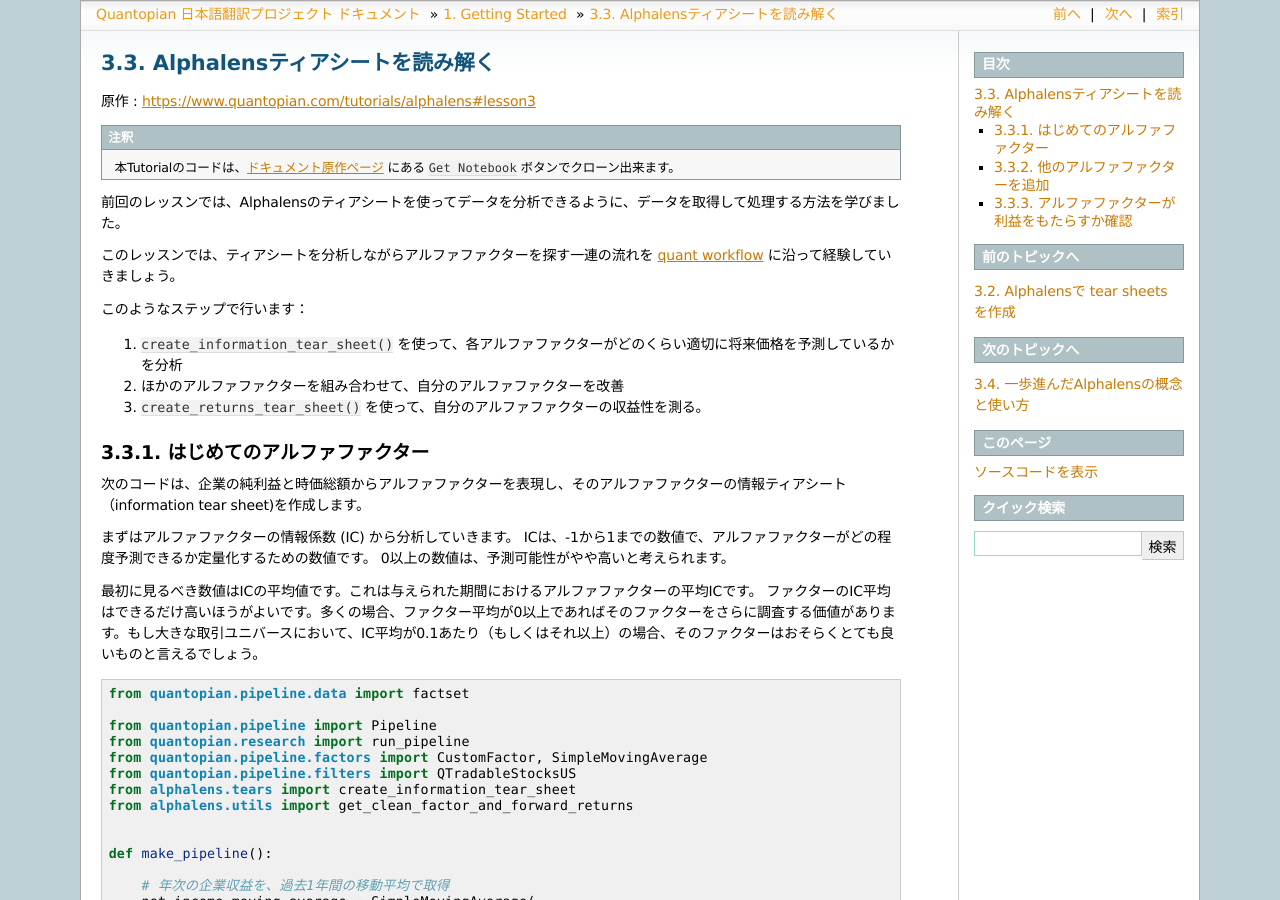
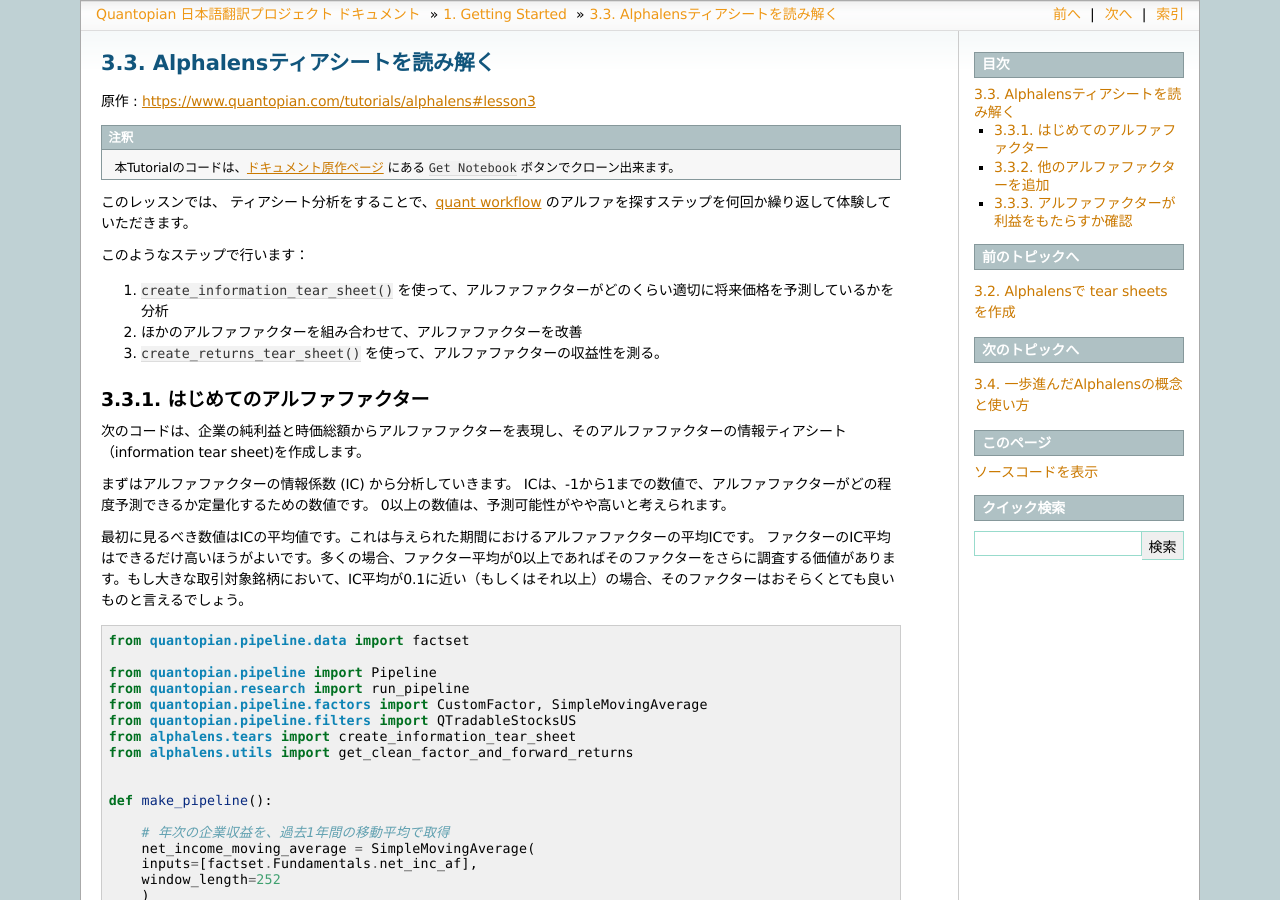
Before and after one commit to tokyoquantopian/quantopian-doc-ja, a Sphinx documentation site: the page built from source/tutorial/3_alphalens_lesson_3.rst, in a window 1280 px wide and 900 px high. Built offline with Sphinx 7.4.7, drawn with Linux system fonts in a browser that asks for light colours; pages that are not in the unit, such as notebooks, are missing from menus; some of the changed text lies outside the part shown.

Commit message:
査読レビューをマージ

```diff
--- a/source/tutorial/3_alphalens_lesson_3.rst
+++ b/source/tutorial/3_alphalens_lesson_3.rst
@@ -7,18 +7,14 @@
 
     本Tutorialのコードは、`ドキュメント原作ページ <https://www.quantopian.com/tutorials/alphalens#lesson3>`__ にある ``Get Notebook`` ボタンでクローン出来ます。
 
+このレッスンでは、 ティアシート分析をすることで、`quant workflow <https://blog.quantopian.com/a-professional-quant-equity-workflow/>`__ のアルファを探すステップを何回か繰り返して体験していただきます。
 
-
-
-前回のレッスンでは、Alphalensのティアシートを使ってデータを分析できるように、データを取得して処理する方法を学びました。
-
-このレッスンでは、ティアシートを分析しながらアルファファクターを探す一連の流れを `quant workflow <https://blog.quantopian.com/a-professional-quant-equity-workflow/>`__ に沿って経験していきましょう。
 
 このようなステップで行います：
 
-1. ``create_information_tear_sheet()`` を使って、各アルファファクターがどのくらい適切に将来価格を予測しているかを分析
-2. ほかのアルファファクターを組み合わせて、自分のアルファファクターを改善
-3. ``create_returns_tear_sheet()`` を使って、自分のアルファファクターの収益性を測る。
+1. ``create_information_tear_sheet()`` を使って、アルファファクターがどのくらい適切に将来価格を予測しているかを分析
+2. ほかのアルファファクターを組み合わせて、アルファファクターを改善
+3. ``create_returns_tear_sheet()`` を使って、アルファファクターの収益性を測る。
 
 
 
@@ -31,7 +27,7 @@
 0以上の数値は、予測可能性がやや高いと考えられます。
 
 最初に見るべき数値はICの平均値です。これは与えられた期間におけるアルファファクターの平均ICです。
-ファクターのIC平均はできるだけ高いほうがよいです。多くの場合、ファクター平均が0以上であればそのファクターをさらに調査する価値があります。もし大きな取引ユニバースにおいて、IC平均が0.1あたり（もしくはそれ以上）の場合、そのファクターはおそらくとても良いものと言えるでしょう。
+ファクターのIC平均はできるだけ高いほうがよいです。多くの場合、ファクター平均が0以上であればそのファクターをさらに調査する価値があります。もし大きな取引対象銘柄において、IC平均が0.1に近い（もしくはそれ以上）の場合、そのファクターはおそらくとても良いものと言えるでしょう。
 
 
 .. code:: ipython3
@@ -141,11 +137,11 @@
 
 最初のアルファファクターのほうが、2番目よりも予測値が高い事がわかりました。では、最初のアルファファクターを使えば収益が上がるか見てみましょう。
 
-``create_returns_tear_sheet()`` を使うと、取引ユニバースをクォンタイルに分割しそれぞれのクォンタイルよって生成された収益を異なる期間に渡って表示します。分位点1はアルファファクターの値が最下位20％の資産群であり、分位点 5 は最高位20%の資産群です。
+``create_returns_tear_sheet()`` を使うと、取引対象銘柄をクォンタイルに分割しそれぞれのクォンタイルよって生成された収益を異なる期間に渡って表示します。分位点1はアルファファクターの値が最下位20％の資産群であり、分位点 5 は最高位20%の資産群です。
 
 この機能は6種類のチャートを作成しますが、最も重要なのはこの2つです。
 
-- **Mean Period Wise Return by Factor Quantile (分位点ごとの期間ごとの平均リターン）**：このチャートは、あなたのユニバース内の各分位点の期間ごとの平均リターンを示しています。右側の分位数が左側の分位数よりも平均リターンが高くなるようにします。
+- **Mean Period Wise Return by Factor Quantile (分位点ごとの期間ごとの平均リターン）**：このチャートは、あなたの取引対象銘柄内の各分位点の期間ごとの平均リターンを示しています。右側の分位数が左側の分位数よりも平均リターンが高くなるようにします。
 
 .. image:: notebook_files/alphalens_l3_screenshot3.png
 
--- a/source/tutorial/3_alphalens_lesson_4.rst
+++ b/source/tutorial/3_alphalens_lesson_4.rst
@@ -94,7 +94,7 @@
 
 
 
-Visualizing an alpha factor's decay rate
+アルファファクターの減衰率の可視化
 ------------------------------------------
 
 多くのファンダメンタルデータは、年4回の四半期レポートでしか取得できません。頻度が低いのでなるべくたくさんのファンダメンタルデータを ``get_clean_factor_and_forward_returns()`` に渡したほうが将来を見通すためには有用です。
@@ -122,6 +122,7 @@
 
 
 この例は約一ヵ月のチャートですが、1年先のICを計算するとチャートはどのような線を描くでしょうか。やってみましょう。
+
 
 .. code:: python
    :caption: base_code
```
Also changed, not shown: other parts of source/tutorial/3_alphalens_lesson_3.rst (+1 -1 lines), source/tutorial/3_alphalens_lesson_1.rst (+6 -5 lines), source/tutorial/3_alphalens_lesson_2.rst (+5 -5 lines).
